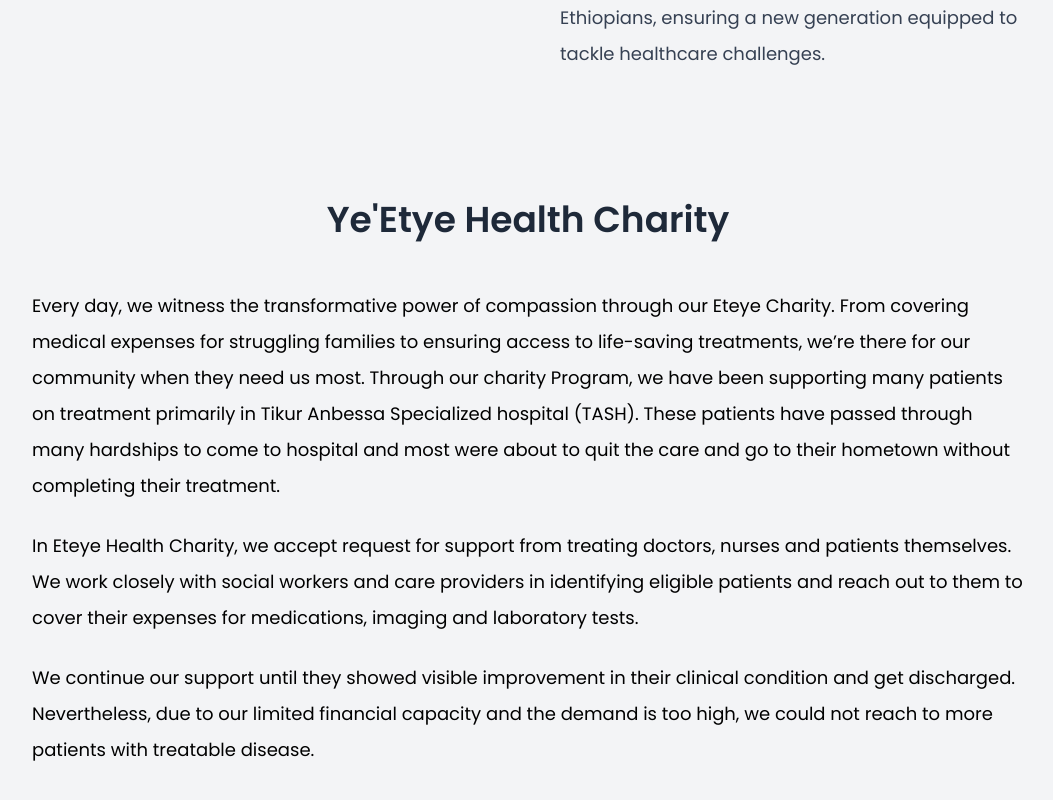
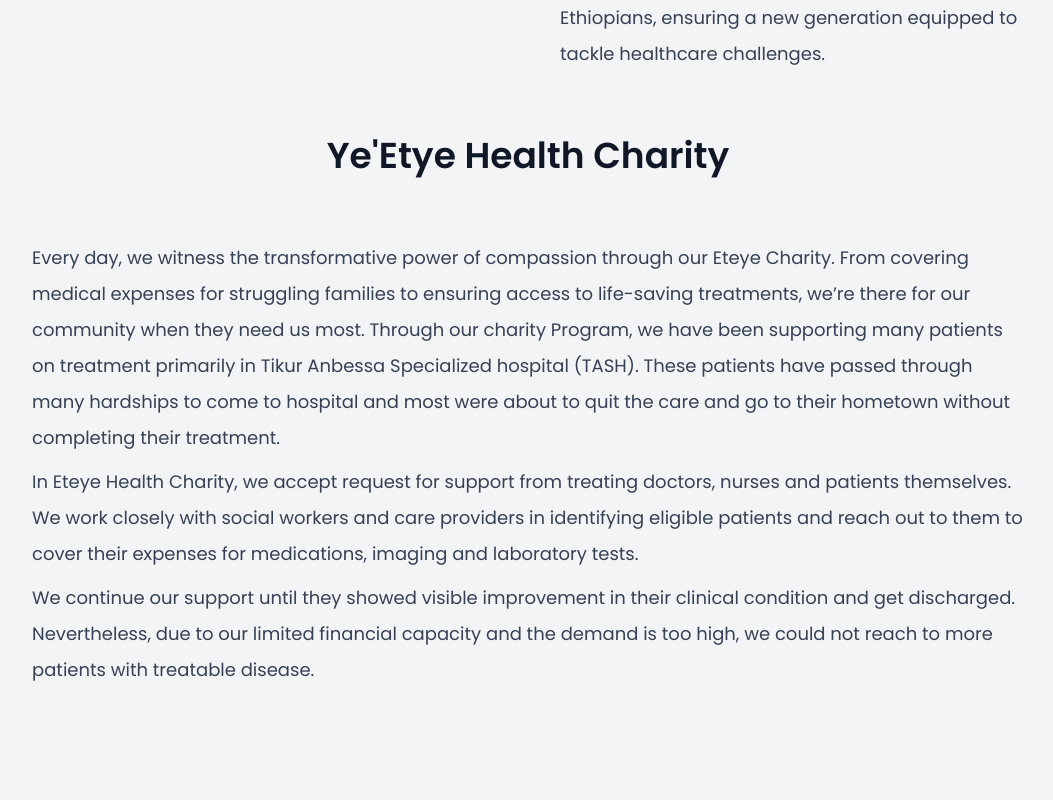
Before and after one commit to dagimgetaw/Help-Ethiopia-Website, a React (Vite) app in the folder frontend/: page /what-we-do in a window 1280 px wide. Shown: the part 660-1460 px from the top of the page, without its empty margins (112-1165 px from the left). Built offline with nearby package versions, Linux system fonts and the light colour scheme.

Commit message:
style: fix the image display

```diff
--- a/frontend/src/Components/WhatWeDo/Charity.jsx
+++ b/frontend/src/Components/WhatWeDo/Charity.jsx
@@ -1,34 +1,39 @@
 export default function Charity() {
   return (
-    <div className="py-12 px-6 pl-10 pr-5 md:px-12 lg:px-20 xl:px-36 bg-gray-100">
-      <h2 className="text-3xl md:text-3x xl:text-4xl 2xl:text-5xl text-gray-800  font-text font-semibold mt-4 text-center">
-        Ye'Etye Health Charity
+    <div className="pb-16 px-6 md:px-12 lg:px-20 xl:px-36 bg-gray-100 font-text">
+      <div className="max-w-7xl mx-auto">
+        <div className="text-center pb-12 ">
+          <h2 className="text-3xl md:text-4xl font-bold text-gray-900">
+            Ye&apos;Etye Health Charity
           </h2>
-      <div className="space-y-6">
-        <p className="text-md md:text-lg leading-8 md:leading-9 font-text pt-12">
+        </div>
+        <div className="space-y-2">
+          <p className="text-lg leading-8 md:leading-9 text-gray-700 pt-4">
             Every day, we witness the transformative power of compassion through
             our Eteye Charity. From covering medical expenses for struggling
-          families to ensuring access to life-saving treatments, we’re there for
-          our community when they need us most. Through our charity Program, we
-          have been supporting many patients on treatment primarily in Tikur
-          Anbessa Specialized hospital (TASH). These patients have passed
-          through many hardships to come to hospital and most were about to quit
-          the care and go to their hometown without completing their treatment.
+            families to ensuring access to life-saving treatments, we’re there
+            for our community when they need us most. Through our charity
+            Program, we have been supporting many patients on treatment
+            primarily in Tikur Anbessa Specialized hospital (TASH). These
+            patients have passed through many hardships to come to hospital and
+            most were about to quit the care and go to their hometown without
+            completing their treatment.
           </p>
-        <p className="text-md md:text-lg leading-8 md:leading-9 font-text">
+          <p className="text-lg leading-8 md:leading-9 text-gray-700">
             {" "}
             In Eteye Health Charity, we accept request for support from treating
             doctors, nurses and patients themselves. We work closely with social
-          workers and care providers in identifying eligible patients and reach
-          out to them to cover their expenses for medications, imaging and
-          laboratory tests.
+            workers and care providers in identifying eligible patients and
+            reach out to them to cover their expenses for medications, imaging
+            and laboratory tests.
           </p>
-        <p className="text-md md:text-lg leading-8 md:leading-9 font-text">
-          We continue our support until they showed visible improvement in their
-          clinical condition and get discharged. Nevertheless, due to our
-          limited financial capacity and the demand is too high, we could not
-          reach to more patients with treatable disease.
+          <p className="text-lg leading-8 md:leading-9 text-gray-700">
+            We continue our support until they showed visible improvement in
+            their clinical condition and get discharged. Nevertheless, due to
+            our limited financial capacity and the demand is too high, we could
+            not reach to more patients with treatable disease.
           </p>
+        </div>
       </div>
     </div>
   );
```
Lines whose indentation alone changed are shown as unchanged.
